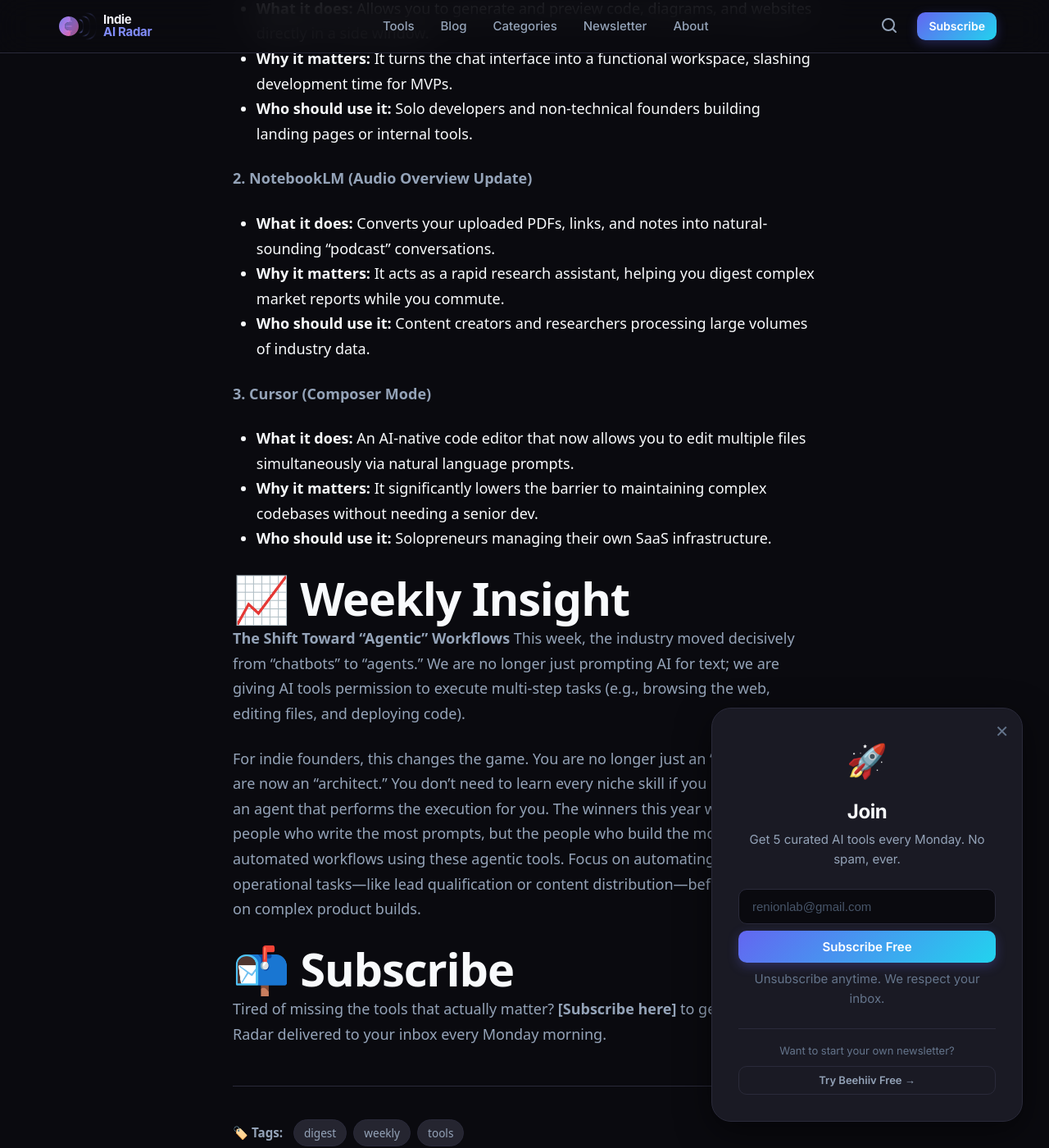
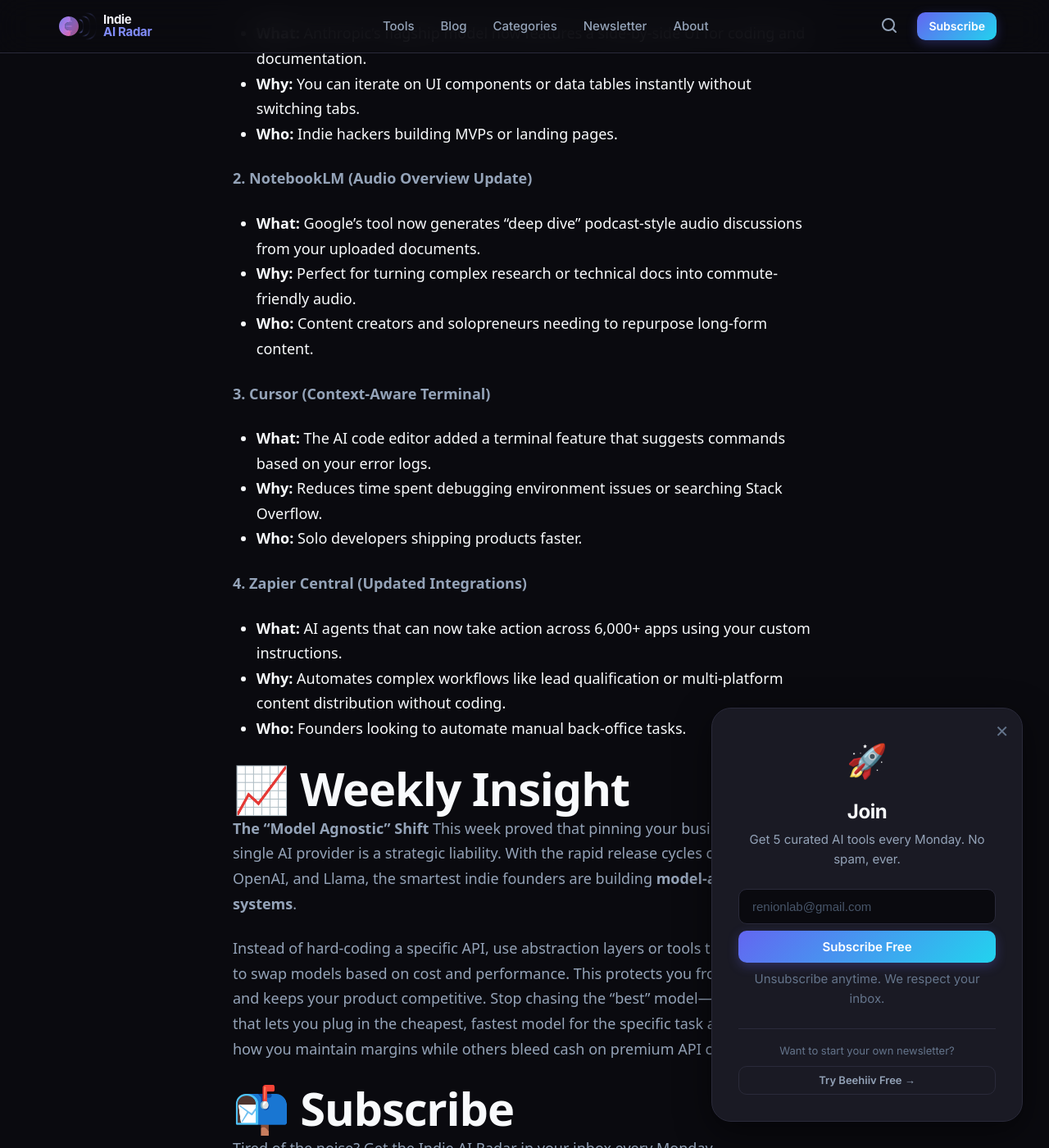
Before and after one commit to renion-dev/indiearadar, a Jekyll site: the page built from _posts/2026-08-21-weekly-ai-tools-digest-top-tools-for-indie-hackers.md, in a window 1280 px wide and 1400 px high, scrolled down 1082 px. Shown: the whole window at 82% size. Built offline with Jekyll 4.4.1, drawn with Linux system fonts in a browser that asks for light colours; some of the changed text lies outside the part shown.

Commit message:
🤖 New blog post and updated tag pages [2026-08-21 20:41]

```diff
--- a/_posts/2026-08-21-weekly-ai-tools-digest-top-tools-for-indie-hackers.md
+++ b/_posts/2026-08-21-weekly-ai-tools-digest-top-tools-for-indie-hackers.md
@@ -11,31 +11,37 @@ image: "assets/images/og/tool-weekly-ai-tools-digest-top-tools-for-indie-hackers
 ---
 
 # 👋 Welcome
-Welcome to the Indie AI Radar. This newsletter cuts through the noise to bring you the signal on tools and trends that actually impact your bottom line.
+Welcome to this week’s Indie AI Radar. I cut through the hype to bring you only the tools and trends that actually impact your bottom line and efficiency as a solopreneur.
 
 # 🚀 AI Tools
 
 **1. Claude 3.5 Sonnet (Updated Artifacts)**
-*   **What it does:** Allows you to generate and preview code, diagrams, and websites directly in a side window.
-*   **Why it matters:** It turns the chat interface into a functional workspace, slashing development time for MVPs.
-*   **Who should use it:** Solo developers and non-technical founders building landing pages or internal tools.
+*   **What:** Anthropic’s flagship model now features a side-by-side UI for coding and documentation.
+*   **Why:** You can iterate on UI components or data tables instantly without switching tabs.
+*   **Who:** Indie hackers building MVPs or landing pages.
 
 **2. NotebookLM (Audio Overview Update)**
-*   **What it does:** Converts your uploaded PDFs, links, and notes into natural-sounding "podcast" conversations.
-*   **Why it matters:** It acts as a rapid research assistant, helping you digest complex market reports while you commute.
-*   **Who should use it:** Content creators and researchers processing large volumes of industry data.
+*   **What:** Google’s tool now generates "deep dive" podcast-style audio discussions from your uploaded documents.
+*   **Why:** Perfect for turning complex research or technical docs into commute-friendly audio.
+*   **Who:** Content creators and solopreneurs needing to repurpose long-form content.
 
-**3. Cursor (Composer Mode)**
-*   **What it does:** An AI-native code editor that now allows you to edit multiple files simultaneously via natural language prompts.
-*   **Why it matters:** It significantly lowers the barrier to maintaining complex codebases without needing a senior dev.
-*   **Who should use it:** Solopreneurs managing their own SaaS infrastructure.
+**3. Cursor (Context-Aware Terminal)**
+*   **What:** The AI code editor added a terminal feature that suggests commands based on your error logs.
+*   **Why:** Reduces time spent debugging environment issues or searching Stack Overflow.
+*   **Who:** Solo developers shipping products faster.
+
+**4. Zapier Central (Updated Integrations)**
+*   **What:** AI agents that can now take action across 6,000+ apps using your custom instructions.
+*   **Why:** Automates complex workflows like lead qualification or multi-platform content distribution without coding.
+*   **Who:** Founders looking to automate manual back-office tasks.
 
 # 📈 Weekly Insight
+**The "Model Agnostic" Shift**
+This week proved that pinning your business to a single AI provider is a strategic liability. With the rapid release cycles of Claude, OpenAI, and Llama, the smartest indie founders are building **model-agnostic systems**.
 
-**The Shift Toward "Agentic" Workflows**
-This week, the industry moved decisively from "chatbots" to "agents." We are no longer just prompting AI for text; we are giving AI tools permission to execute multi-step tasks (e.g., browsing the web, editing files, and deploying code).
-
-For indie founders, this changes the game. You are no longer just an "operator"; you are now an "architect." You don't need to learn every niche skill if you can manage an agent that performs the execution for you. The winners this year won't be the people who write the most prompts, but the people who build the most reliable automated workflows using these agentic tools. Focus on automating your "boring" operational tasks—like lead qualification or content distribution—before focusing on complex product builds.
+Instead of hard-coding a specific API, use abstraction layers or tools that allow you to swap models based on cost and performance. This protects you from price hikes and keeps your product competitive. Stop chasing the "best" model—build a system that lets you plug in the cheapest, fastest model for the specific task at hand. This is how you maintain margins while others bleed cash on premium API costs.
 
 # 📬 Subscribe
-Tired of missing the tools that actually matter? **[Subscribe here]** to get the Indie AI Radar delivered to your inbox every Monday morning.
+Tired of the noise? Get the Indie AI Radar in your inbox every Monday.
+
+[**Subscribe Here**]
```
